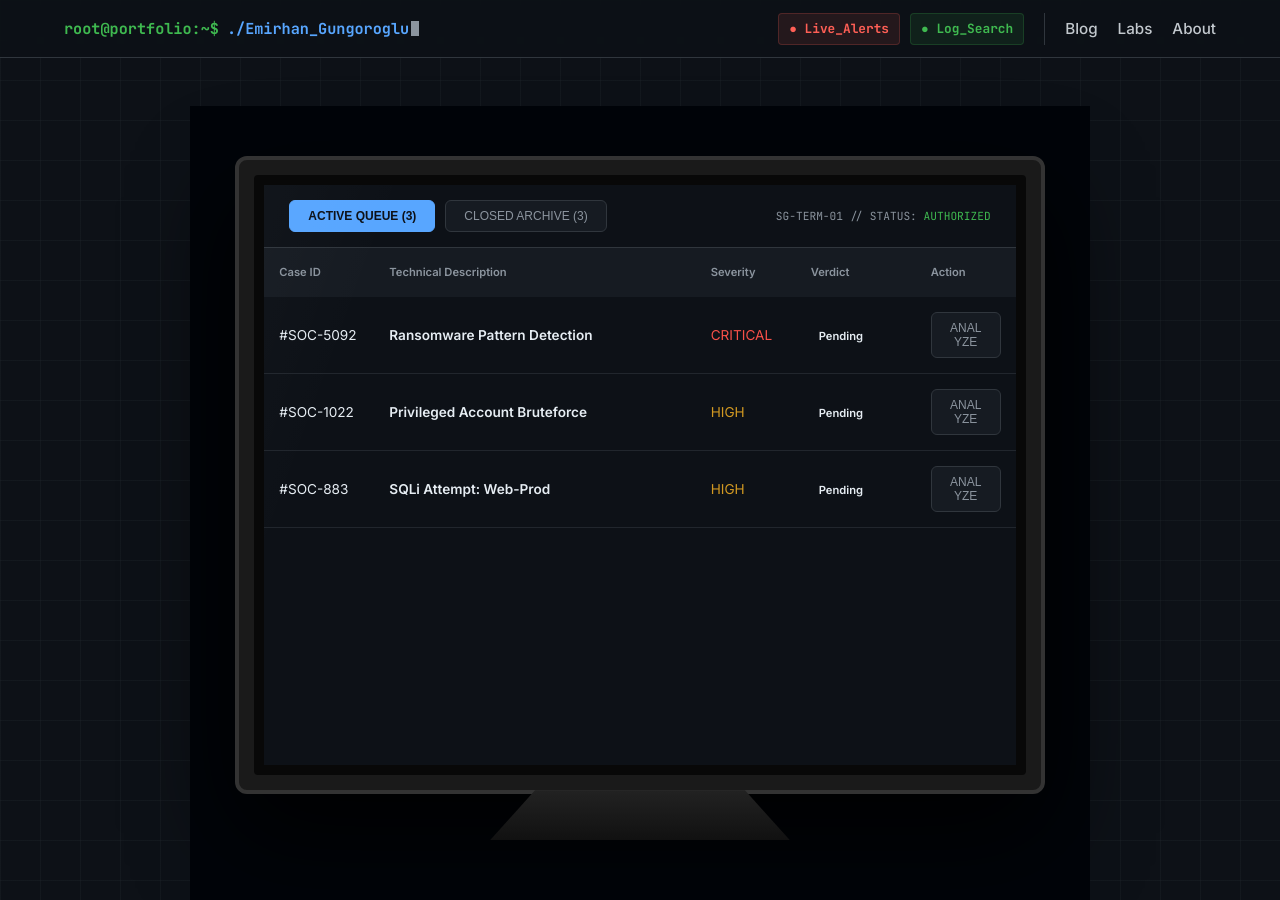
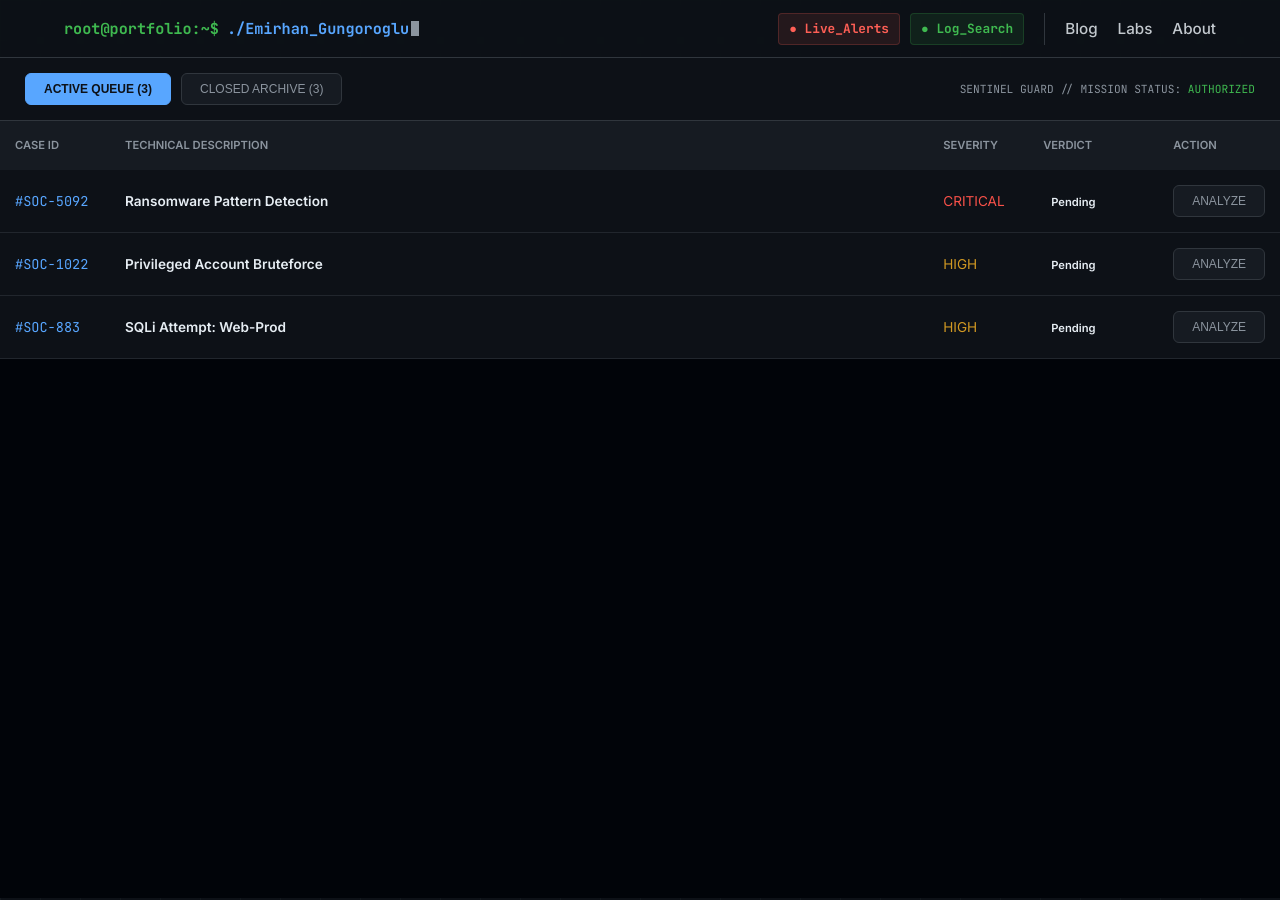
Before and after one commit to cybergungor/cybergungor.github.io, a Jekyll site: the page built from alerts.md, in a window 1280 px wide and 900 px high. Built offline with Jekyll 4.4.1, drawn with Linux system fonts in a browser that asks for light colours; some of the changed lines change nothing that is shown.

Commit message:
Update alerts.md

```diff
--- a/alerts.md
+++ b/alerts.md
@@ -1,183 +1,140 @@
 ---
 layout: default
-title: SentinelGuard - SOC Analyst Station
+title: SentinelGuard - Pro Incident Management
 permalink: /alerts/
 ---
 
 <style>
-    /* MONITOR WORKSTATION SETUP */
-    main { background: #010409; padding-bottom: 100px !important; }
+    main { max-width: 100% !important; margin: 0 !important; padding: 0 !important; background: #010409; }
+    .soc-wrapper { display: flex; flex-direction: column; height: calc(100vh - 60px); color: #e6edf3; font-family: 'Inter', sans-serif; }
 
-    .workstation-container {
-        width: 95%; /* Sayfanın neredeyse tamamını kaplaması için */
-        max-width: 1500px;
-        margin: 50px auto;
-        display: flex;
-        justify-content: center;
-    }
+    /* --- TOAST & MENTOR --- */
+    #toast-container { position: fixed; top: 20px; left: 50%; transform: translateX(-50%); z-index: 11000; display: flex; flex-direction: column; align-items: center; gap: 8px; }
+    #toast { background: #161b22; border: 1px solid #58a6ff; color: #fff; padding: 12px 25px; border-radius: 8px; font-family: 'JetBrains Mono'; font-size: 0.8rem; box-shadow: 0 10px 30px rgba(0,0,0,0.5); display: none; border-left: 4px solid #58a6ff; }
+    #mentor-btn { background: #f85149; color: #fff; font-size: 0.65rem; padding: 5px 12px; border-radius: 20px; cursor: pointer; display: none; font-weight: bold; border: none; animation: pulse 1.5s infinite; }
 
-    /* Monitör Kasası - Yatayda Genişleme Zorunlu */
-    .monitor-frame {
-        background: #1a1a1a;
-        padding: 15px;
-        border-radius: 12px;
-        border: 4px solid #333;
-        box-shadow: 0 40px 100px rgba(0,0,0,0.9);
-        position: relative;
-        z-index: 1;
-        width: 100%; /* Dış kapsayıcıya yayılması için */
-    }
+    /* --- MODALS --- */
+    .modal-overlay { position: fixed; top: 0; left: 0; width: 100%; height: 100%; background: rgba(1, 4, 9, 0.98); z-index: 12000; display: none; align-items: center; justify-content: center; backdrop-filter: blur(10px); }
+    .modal-box { background: #0d1117; border: 1px solid #30363d; width: 650px; border-radius: 12px; overflow: hidden; }
+    .modal-header { background: #161b22; color: #58a6ff; padding: 20px; font-family: 'JetBrains Mono'; font-weight: bold; border-bottom: 1px solid #30363d; text-align: center; }
+    .modal-body { padding: 30px; font-size: 0.9rem; color: #8b949e; line-height: 1.6; }
 
-    /* Monitör Ayağı */
-    .monitor-frame::after {
-        content: "";
-        position: absolute;
-        bottom: -50px;
-        left: 50%;
-        transform: translateX(-50%);
-        width: 300px;
-        height: 50px;
-        background: linear-gradient(to bottom, #222, #111);
-        clip-path: polygon(15% 0%, 85% 0%, 100% 100%, 0% 100%);
-        z-index: -1;
-    }
-
-    /* Ekran Paneli - Geniş Dikdörtgen Formu Zorlaması */
-    .screen-container {
-        border-radius: 4px;
-        overflow: hidden;
-        border: 10px solid #080808;
-        position: relative;
-        background: #0d1117;
-        width: 100%;
-        height: 600px; /* Yüksekliği azalttık ki yatayda uzun dursun */
-        display: flex;
-        flex-direction: column;
-    }
-
-    .screen-glare {
-        position: absolute;
-        top: 0; left: 0; width: 100%; height: 100%;
-        background: linear-gradient(110deg, rgba(255,255,255,0.02) 0%, rgba(255,255,255,0) 15%);
-        pointer-events: none;
-        z-index: 10;
-    }
-
-    /* SOC UI STYLES */
-    .soc-wrapper {
-        display: flex;
-        flex-direction: column;
-        height: 100%;
-        width: 100%;
-        color: #e6edf3;
-        font-family: 'Inter', sans-serif;
-        position: relative;
-    }
-
-    .soc-top-bar {
-        background: #0d1117;
-        padding: 15px 25px;
-        border-bottom: 1px solid #30363d;
-        display: flex;
-        justify-content: space-between;
-        align-items: center;
-    }
-
-    /* Yan Panel - Geniş Ekranda İçeride Kalması İçin */
-    .side-panel {
-        position: absolute;
-        top: 0;
-        right: -100%;
-        width: 450px;
-        height: 100%;
-        background: #0d1117;
-        border-left: 1px solid #30363d;
-        transition: right 0.4s cubic-bezier(0.05, 0.7, 0.1, 1);
-        z-index: 9000;
-        display: flex;
-        flex-direction: column;
-    }
-    .panel-active { right: 0; box-shadow: -15px 0 40px rgba(0,0,0,0.6); }
-
-    .table-holder { flex: 1; overflow-y: auto; overflow-x: hidden; }
-    .incident-table { width: 100%; border-collapse: collapse; table-layout: fixed; }
-    .incident-table th { background: #161b22; text-align: left; padding: 15px; font-size: 0.7rem; color: #8b949e; position: sticky; top: 0; z-index: 5; }
-    .incident-table td { padding: 15px; border-bottom: 1px solid #21262d; font-size: 0.85rem; word-wrap: break-word; }
-
-    .btn-filter { background: #161b22; border: 1px solid #30363d; color: #8b949e; padding: 8px 18px; border-radius: 6px; font-size: 0.75rem; cursor: pointer; }
+    /* --- QUEUE & TABLE --- */
+    .soc-top-bar { background: #0d1117; padding: 15px 25px; border-bottom: 1px solid #30363d; display: flex; justify-content: space-between; align-items: center; }
+    .btn-filter { background: #161b22; border: 1px solid #30363d; color: #8b949e; padding: 8px 18px; border-radius: 6px; font-size: 0.75rem; cursor: pointer; transition: 0.2s; }
     .btn-filter.active { background: #58a6ff; color: #0d1117; font-weight: bold; border-color: #58a6ff; }
 
-    .card { background: #161b22; border: 1px solid #30363d; border-radius: 8px; padding: 15px; margin-bottom: 15px; }
+    .incident-table { width: 100%; border-collapse: collapse; background: #0d1117; }
+    .incident-table th { background: #161b22; text-align: left; padding: 15px; font-size: 0.7rem; color: #8b949e; text-transform: uppercase; }
+    .incident-table td { padding: 15px; border-bottom: 1px solid #21262d; font-size: 0.85rem; }
+
+    /* --- SIDE PANEL --- */
+    .side-panel { position: fixed; top: 0; right: -650px; width: 550px; height: 100vh; background: #0d1117; border-left: 1px solid #30363d; transition: 0.4s cubic-bezier(0.05, 0.7, 0.1, 1); z-index: 9000; display: flex; flex-direction: column; }
+    .panel-active { right: 0; box-shadow: -20px 0 80px rgba(0,0,0,0.8); }
+    .card { background: #161b22; border: 1px solid #30363d; border-radius: 8px; padding: 15px; margin-bottom: 20px; }
     .artifact-input { width: 100%; background: #010409; border: 1px solid #30363d; color: #e6edf3; padding: 10px; font-size: 0.85rem; border-radius: 4px; margin-top: 5px; }
+
+    .btn-footer { padding: 12px; border-radius: 4px; font-weight: bold; cursor: pointer; font-family: 'JetBrains Mono'; border: none; }
     .badge { padding: 4px 8px; border-radius: 4px; font-size: 0.7rem; font-weight: bold; }
+    .badge-tp { background: rgba(248, 81, 73, 0.1); color: #f85149; border: 1px solid #f85149; }
+    .badge-fp { background: rgba(88, 166, 255, 0.1); color: #58a6ff; border: 1px solid #58a6ff; }
+    .badge-esc { background: rgba(210, 153, 34, 0.1); color: #d29922; border: 1px solid #d29922; }
 
-    #toast-container { position: absolute; top: 20px; left: 50%; transform: translateX(-50%); z-index: 11000; display: flex; flex-direction: column; align-items: center; width: 70%; }
-    #toast { background: #0d1117; border: 1px solid #58a6ff; color: #fff; padding: 12px 25px; border-radius: 8px; font-family: 'JetBrains Mono'; font-size: 0.8rem; box-shadow: 0 10px 30px rgba(0,0,0,0.5); display: none; width: 100%; text-align: center; }
+    @keyframes pulse { 0%, 100% { opacity: 0.6; } 50% { opacity: 1; } }
 </style>
 
-<div class="workstation-container">
-    <div class="monitor-frame">
-        <div class="screen-container">
-            <div class="screen-glare"></div>
+<div id="toast-container">
+    <div id="toast"></div>
+    <button id="mentor-btn" onclick="openMentor()">WHY AM I SEEING THIS ERROR?</button>
+</div>
 
-            <div class="soc-wrapper">
-                <div id="toast-container">
-                    <div id="toast"></div>
-                    <button id="mentor-btn" onclick="openMentor()" style="display:none; background:#f85149; color:#fff; border:none; padding:5px 15px; border-radius:20px; font-size:0.7rem; cursor:pointer; margin-top:5px;">WHY ERROR?</button>
-                </div>
+<div id="mentorModal" class="modal-overlay">
+    <div class="modal-box">
+        <div class="modal-header">ANALYST MENTOR // SYSTEM REASONING</div>
+        <div class="modal-body" id="mentorBody"></div>
+        <div style="padding:15px; text-align:right;"><button class="btn-filter" style="background:#58a6ff; color:#000" onclick="closeModal('mentorModal')">I UNDERSTAND</button></div>
+    </div>
+</div>
 
-                <div class="soc-top-bar">
-                    <div style="display:flex; gap:10px;">
-                        <button class="btn-filter active" id="tab-open-btn" onclick="switchTab('open')">ACTIVE QUEUE (<span id="count-open">3</span>)</button>
-                        <button class="btn-filter" id="tab-closed-btn" onclick="switchTab('closed')">CLOSED ARCHIVE (<span id="count-closed">3</span>)</button>
-                    </div>
-                    <div style="font-family:'JetBrains Mono'; font-size:0.7rem; color:#8b949e;">SG-TERM-01 // STATUS: <span style="color:#3fb950">AUTHORIZED</span></div>
-                </div>
+<div class="soc-wrapper">
+    <div class="soc-top-bar">
+        <div style="display:flex; gap:10px;">
+            <button class="btn-filter active" id="tab-open-btn" onclick="switchTab('open')">ACTIVE QUEUE (<span id="count-open">3</span>)</button>
+            <button class="btn-filter" id="tab-closed-btn" onclick="switchTab('closed')">CLOSED ARCHIVE (<span id="count-closed">3</span>)</button>
+        </div>
+        <div style="font-family:'JetBrains Mono'; font-size:0.7rem; color:#8b949e;">SENTINEL GUARD // MISSION STATUS: <span style="color:#3fb950">AUTHORIZED</span></div>
+    </div>
 
-                <div class="table-holder">
-                    <table class="incident-table">
-                        <thead>
-                            <tr><th width="110">Case ID</th><th>Technical Description</th><th width="100">Severity</th><th width="120">Verdict</th><th width="100">Action</th></tr>
-                        </thead>
-                        <tbody id="queueBody"></tbody>
-                    </table>
-                </div>
+    <div class="queue-container" style="flex:1; overflow-y:auto;">
+        <table class="incident-table">
+            <thead>
+                <tr><th width="110">Case ID</th><th>Technical Description</th><th width="100">Severity</th><th width="130">Verdict</th><th width="110">Action</th></tr>
+            </thead>
+            <tbody id="queueBody"></tbody>
+        </table>
+    </div>
+</div>
 
-                <div id="sidePanel" class="side-panel">
-                    <div style="background:#161b22; padding:20px; border-bottom:1px solid #30363d; display:flex; justify-content:space-between; align-items:center;">
-                        <span id="pID" style="color:#58a6ff; font-weight:bold;">#SOC-0000</span>
-                        <span onclick="closePanel()" style="cursor:pointer; font-size:24px;">×</span>
-                    </div>
-                    <div style="padding:25px; flex:1; overflow-y:auto;" id="pBody"></div>
-                    <div style="padding:20px; border-top:1px solid #30363d; display:grid; grid-template-columns:1fr 1fr; gap:10px;" id="pFooter"></div>
-                </div>
-            </div>
-        </div>
+<div id="sidePanel" class="side-panel">
+    <div class="modal-header" style="display:flex; justify-content:space-between; align-items:center;">
+        <span id="pID" style="color:#58a6ff;">#SOC-0000</span>
+        <span onclick="closePanel()" style="cursor:pointer; font-size:24px;">×</span>
     </div>
+    <div style="padding:25px; flex:1; overflow-y:auto;" id="pBody"></div>
+    <div style="padding:20px; border-top:1px solid #30363d; display:grid; grid-template-columns:1fr 1fr; gap:10px;" id="pFooter"></div>
 </div>
 
 <script>
     const cases = {
         1: { id: "#SOC-5092", title: "Ransomware Pattern Detection", sev: "CRITICAL", status: "open", verdict: "Pending", q: [{l: "Process Name:", a: "tasksche.exe"}, {l: "Target Host IP:", a: "10.20.5.100"}] },
-        2: { id: "#SOC-1022", title: "Privileged Account Bruteforce", sev: "HIGH", status: "open", verdict: "Pending", q: [{l: "Target Account:", a: "adm_emir"}, {l: "Source IP:", a: "192.168.1.150"}] },
-        3: { id: "#SOC-883", title: "SQLi Attempt: Web-Prod", sev: "HIGH", status: "open", verdict: "Pending", q: [{l: "Tool Agent String:", a: "sqlmap/1.4.7"}, {l: "Target Schema:", a: "information_schema"}] },
-        101: { id: "#SOC-2201", title: "PS Remote Exfiltration", sev: "HIGH", status: "closed", verdict: "True Positive", report: "Confirmed data theft attempt." },
-        102: { id: "#SOC-2188", title: "MFA Push Fatigue", sev: "MEDIUM", status: "closed", verdict: "True Positive", report: "User spammed with MFA requests." },
-        103: { id: "#SOC-2015", title: "Internal Port Scan", sev: "LOW", status: "closed", verdict: "False Positive", report: "Authorized Nessus scan confirmed." }
+        2: { id: "#SOC-1022", title: "Privileged Account Bruteforce", sev: "HIGH", status: "open", verdict: "Pending", q: [{l: "Target User:", a: "adm_emir"}, {l: "Attacker IP:", a: "192.168.1.150"}] },
+        3: { id: "#SOC-883", title: "SQLi Attempt: Web-Prod", sev: "HIGH", status: "open", verdict: "Pending", q: [{l: "Tool Agent:", a: "sqlmap/1.4.7"}, {l: "Target Schema:", a: "information_schema"}] },
+
+        101: { id: "#SOC-2201", title: "PS Remote Exfiltration", sev: "HIGH", status: "closed", verdict: "True Positive", report: "Confirmed data theft attempt via PowerShell Invoke-WebRequest." },
+        102: { id: "#SOC-2188", title: "MFA Push Fatigue", sev: "MEDIUM", status: "closed", verdict: "True Positive", report: "User spammed with 50+ MFA requests. Password reset initiated." },
+        103: { id: "#SOC-2015", title: "Internal Port Scan", sev: "LOW", status: "closed", verdict: "False Positive", report: "Authorized Nessus vulnerability scan confirmed by IT." }
     };
 
-    let activeTab = 'open';
+    const mentorDocs = {
+        art: "<h3>Artifact Mismatch</h3><p>Girdiğiniz kanıtlar sistem loglarıyla eşleşmiyor. <strong>Logs</strong> sekmesine gidip doğru değeri bulmalısınız.</p>",
+        auth: "<h3>Unauthorized Action</h3><p>Ransomware gibi kritik vakaları L1 analistler kapatamaz. Mutlaka <strong>Escalate</strong> etmelisiniz.</p>",
+        logic: "<h3>Logic Conflict</h3><p>Saldırı olduğu kesinleşen bir vakaya 'False Positive' diyemezsiniz.</p>"
+    };
+
+    let currentTab = 'open';
+    let errorContext = "";
+
+    function showToast(msg, err) {
+        const t = document.getElementById('toast');
+        const m = document.getElementById('mentor-btn');
+        t.innerText = msg; t.style.display = 'block';
+        if(err) { errorContext = err; m.style.display = 'block'; } else { m.style.display = 'none'; }
+        setTimeout(() => { t.style.display = 'none'; }, 4000);
+    }
+
+    function openMentor() {
+        document.getElementById('mentorBody').innerHTML = mentorDocs[errorContext];
+        document.getElementById('mentorModal').style.display = 'flex';
+    }
 
     function renderTable() {
-        const b = document.getElementById('queueBody'); b.innerHTML = "";
+        const body = document.getElementById('queueBody');
+        body.innerHTML = "";
         Object.keys(cases).forEach(key => {
             const c = cases[key];
-            if(c.status === activeTab) {
-                b.innerHTML += `<tr class="alert-row" onclick="openCase(${key})"><td>${c.id}</td><td><strong>${c.title}</strong></td><td><span style="color:${c.sev==='CRITICAL'?'#f85149':'#d29922'}">${c.sev}</span></td><td><span class="badge">${c.verdict}</span></td><td><button class="btn-filter" style="width:100%">${c.status==='open'?'ANALYZE':'VIEW'}</button></td></tr>`;
+            if(c.status === currentTab) {
+                const vCls = c.verdict === 'True Positive' ? 'badge-tp' : (c.verdict === 'False Positive' ? 'badge-fp' : (c.verdict === 'Escalated' ? 'badge-esc' : ''));
+                body.innerHTML += `
+                    <tr class="alert-row" onclick="openCase(${key})">
+                        <td style="font-family:'JetBrains Mono'; color:#58a6ff;">${c.id}</td>
+                        <td><strong>${c.title}</strong></td>
+                        <td><span style="color:${c.sev==='CRITICAL'?'#f85149':c.sev==='HIGH'?'#d29922':'#8b949e'}">${c.sev}</span></td>
+                        <td><span class="badge ${vCls}">${c.verdict}</span></td>
+                        <td><button class="btn-filter" style="width:100%">${c.status==='open'?'ANALYZE':'VIEW'}</button></td>
+                    </tr>`;
             }
         });
-        document.getElementById('count-open').innerText = Object.values(cases).filter(c=>c.status==='open').length;
-        document.getElementById('count-closed').innerText = Object.values(cases).filter(c=>c.status==='closed').length;
+        updateStats();
     }
 
     function openCase(k) {
@@ -186,16 +143,47 @@
         const f = document.getElementById('pFooter');
         document.getElementById('pID').innerText = c.id;
         if(c.status === 'open') {
-            b.innerHTML = `<div class="card"><h4>Verification</h4>${c.q.map((q,i)=>`<label style="font-size:0.7rem; color:#8b949e;">${q.l}</label><input class="artifact-input" id="ans-${i}">`).join('')}</div><div class="card"><h4>Verdict</h4><select class="artifact-input" id="vSel"><option value="True Positive">True Positive</option><option value="False Positive">False Positive</option></select></div>`;
-            f.innerHTML = `<button class="btn-filter" style="background:#d29922; color:#000" onclick="doEsc(${k})">ESCALATE</button><button class="btn-filter" style="background:#238636; color:#fff" onclick="doRes(${k})">RESOLVE</button>`;
+            b.innerHTML = `<div class="card"><h4>Verification</h4>${c.q.map((q,i)=>`<label style="font-size:0.7rem; color:#8b949e;">${q.l}</label><input class="artifact-input" id="ans-${i}">`).join('')}</div><div class="card"><h4>Verdict</h4><select class="artifact-input" id="vSel"><option value="True Positive">True Positive</option><option value="False Positive">False Positive</option></select><textarea class="artifact-input" id="aNotes" style="height:80px;"></textarea></div>`;
+            f.innerHTML = `<button class="btn-footer" style="background:#d29922; color:#000" onclick="doEsc(${k})">ESCALATE L2</button><button class="btn-footer" style="background:#238636; color:white;" onclick="doRes(${k})">RESOLVE</button>`;
         } else {
-            b.innerHTML = `<div class="card"><h4>Archive Report</h4><p>${c.report}</p></div>`;
-            f.innerHTML = `<button class="btn-filter" style="grid-column:span 2" onclick="closePanel()">CLOSE</button>`;
+            b.innerHTML = `<div class="card"><h4>Archive Report</h4><p>Verdict: ${c.verdict}</p><hr style="border:0; border-top:1px solid #30363d; margin:15px 0;"><p>${c.report}</p></div>`;
+            f.innerHTML = `<button class="btn-footer" style="background:#30363d; color:white; grid-column:span 2;" onclick="closePanel()">CLOSE</button>`;
         }
         document.getElementById('sidePanel').classList.add('panel-active');
     }
 
-    function switchTab(t) { activeTab = t; renderTable(); }
+    function checkValid(k) {
+        let ok = true;
+        cases[k].q.forEach((q,i) => {
+            const inp = document.getElementById(`ans-${i}`);
+            if(inp.value.trim().toLowerCase() !== q.a.toLowerCase()) { ok = false; inp.style.borderColor = "#f85149"; }
+            else { inp.style.borderColor = "#238636"; }
+        });
+        return ok;
+    }
+
+    function doRes(k) {
+        if(!checkValid(k)) { showToast("ARTIFACT MISMATCH!", "art"); return; }
+        if(k == 1) { showToast("AUTHORITY ERROR: MUST ESCALATE!", "auth"); return; }
+        const v = document.getElementById('vSel').value;
+        if(v === "False Positive") { showToast("LOGIC ERROR!", "logic"); return; }
+        cases[k].status = 'closed'; cases[k].verdict = v;
+        cases[k].report = document.getElementById('aNotes').value || "Resolved.";
+        showToast("Case Resolved."); renderTable(); closePanel();
+    }
+
+    function doEsc(k) {
+        if(!checkValid(k)) { showToast("ESC FAILED: Invalid Artifacts!", "art"); return; }
+        const v = document.getElementById('vSel').value;
+        if(v === "False Positive") { showToast("LOGIC ERROR: Benign cases cannot be escalated.", "logic"); return; }
+        cases[k].status = 'closed'; cases[k].verdict = "Escalated";
+        cases[k].report = "Escalated to Tier-2.";
+        showToast("Escalated to L2."); renderTable(); closePanel();
+    }
+
+    function switchTab(t) { currentTab = t; document.getElementById('tab-open-btn').classList.toggle('active', t === 'open'); document.getElementById('tab-closed-btn').classList.toggle('active', t === 'closed'); renderTable(); }
+    function updateStats() { document.getElementById('count-open').innerText = Object.values(cases).filter(c => c.status === 'open').length; document.getElementById('count-closed').innerText = Object.values(cases).filter(c => c.status === 'closed').length; }
     function closePanel() { document.getElementById('sidePanel').classList.remove('panel-active'); }
-    window.onload = renderTable;
+    function closeModal(id) { document.getElementById(id).style.display = 'none'; }
+    window.onload = () => { renderTable(); };
 </script>
```
